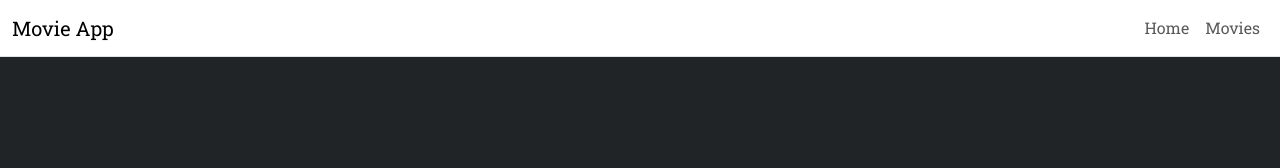
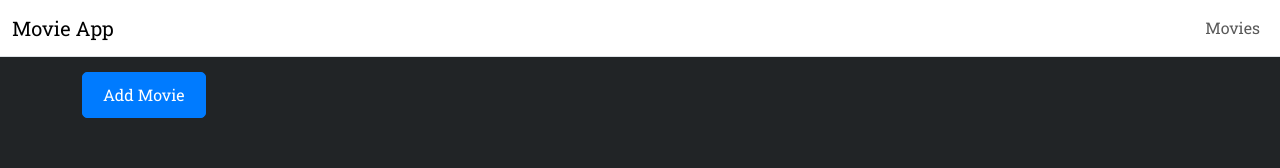
Before and after one commit to aReinoso007/movie-app, a React (Vite) app: page / in a window 1280 px wide. Shown: the top 168 px of the page. Built offline with nearby package versions, Linux system fonts and the light colour scheme; data requests are answered from the project's data file.

Commit message:
redirect to

```diff
--- a/src/pages/MovieList.jsx
+++ b/src/pages/MovieList.jsx
@@ -3,7 +3,7 @@ import { MoviesAPI } from "../services/moviesAPI";
 import MovieCard from "../components/MovieCard";
 import { Button, Col, Container, Row } from "reactstrap";
 import AddModal from "../components/AddModal";
-import MovieDetail from "./MovieDetail";
+import MovieDetail from "../components/MovieDetail";
 
 export default function MovieList() {
   const [movies, setMovies] = useState(null);
@@ -38,7 +38,7 @@ export default function MovieList() {
   const handleDelete = async (movieId) => {
     try {
       await MoviesAPI.removeMovie(movieId);
-      fetchMovies(); // Fetch movies again after successful delete
+      fetchMovies();
       closeDetailModal();
     } catch (error) {
       console.error('Failed to delete movie:', error);
--- a/src/routes/root.jsx
+++ b/src/routes/root.jsx
@@ -6,10 +6,6 @@ import {
 
 export default function Root() {
   const links = [
-    {
-      label: "Home",
-      path: "/",
-    },
     {
       label: "Movies",
       path: "/movies",
```
Also changed, not shown: src/main.jsx (+3 -4 lines), src/components/MovieDetail.jsx (renamed from src/pages/MovieDetail.jsx).
